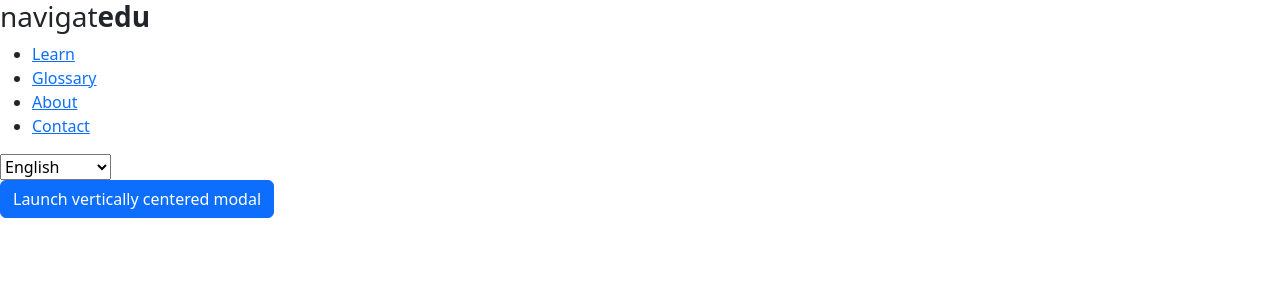
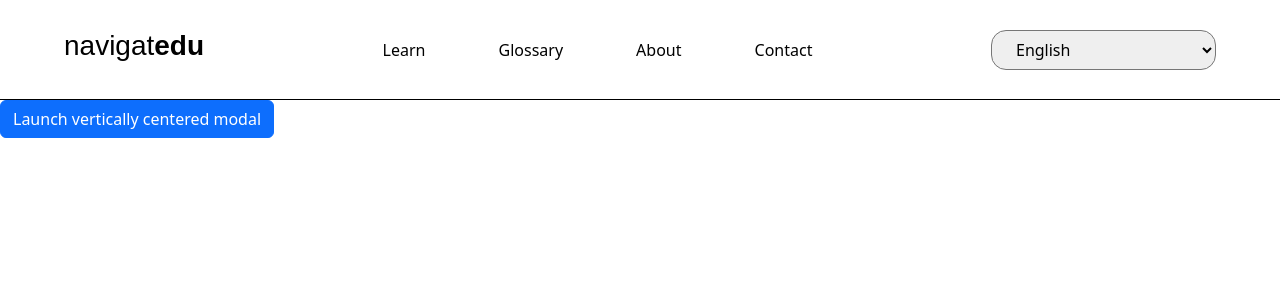
Before and after one commit to qingge-yu/hackathon-frontend, a React (Create React App) app: page / in a window 1280 px wide. Shown: the top 300 px of the page. Built offline with nearby package versions, Linux system fonts and the light colour scheme; no server answers.

Commit message:
resolves conflict css

```diff
--- a/src/components/NavBar/NavBar.css
+++ b/src/components/NavBar/NavBar.css
@@ -1,3 +1,38 @@
+.navBar {
+    height: 100px;
+    border-bottom: 1px solid black;
+    display: flex;
+    justify-content: space-between;
+    align-items: center;
+    padding-left: 5vw;
+    padding-right: 5vw;
+}
+
+.name {
+    font-family: 'Poppins', sans-serif;
+    color: black;
+}
+
+.navBar select {
+    height: 40px;
+    width: 225px;
+    border-radius: 15px;
+    padding-left: 20px;
+}
+
+.navBarList {
+    display: flex;
+    justify-content: space-evenly;
+    list-style-type: none;
+    width: 50%;
+    margin: 0;
+    padding: 0;
+}
+
+.navLink {
+    text-decoration: none;
+    color: black;
+}
 
 .learnSelected {
     text-decoration: none;
```
